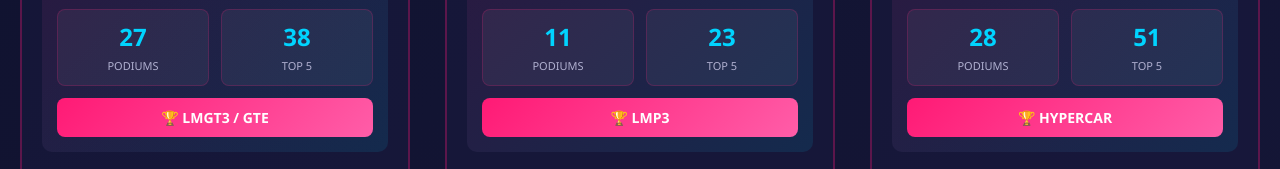
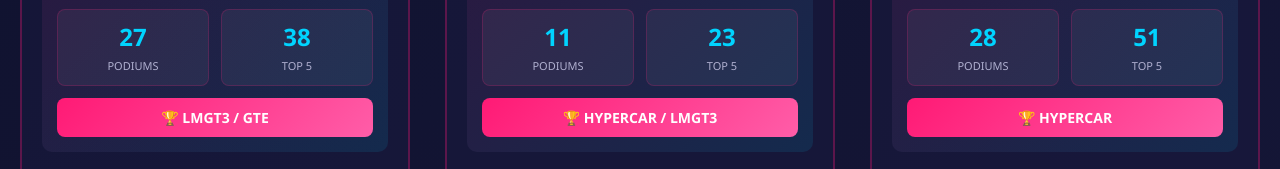
Before and after one commit to serealdreamer69/simtek.site, a plain HTML site: page team.html in a window 1280 px wide. Shown: the part 2769-2938 px from the top of the page. Drawn offline with Linux system fonts and the light colour scheme.

Commit message:
Update team.html

```diff
--- a/team.html
+++ b/team.html
@@ -914,7 +914,7 @@
                                 <span class="stat-label">Top 5</span>
                             </div>
                             <div class="category-badge">
-                                🏆 LMP3
+                                🏆 HYPERCAR / LMGT3
                             </div>
                         </div>
                     </div>
```
